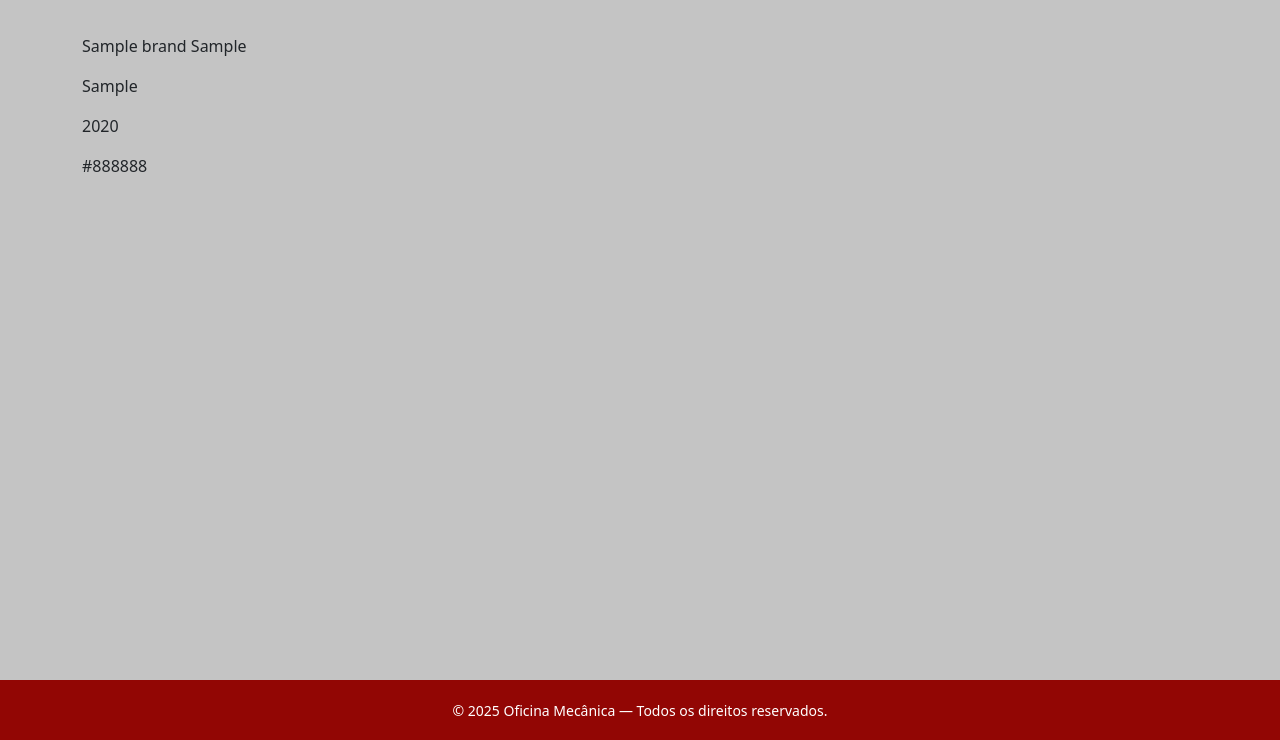
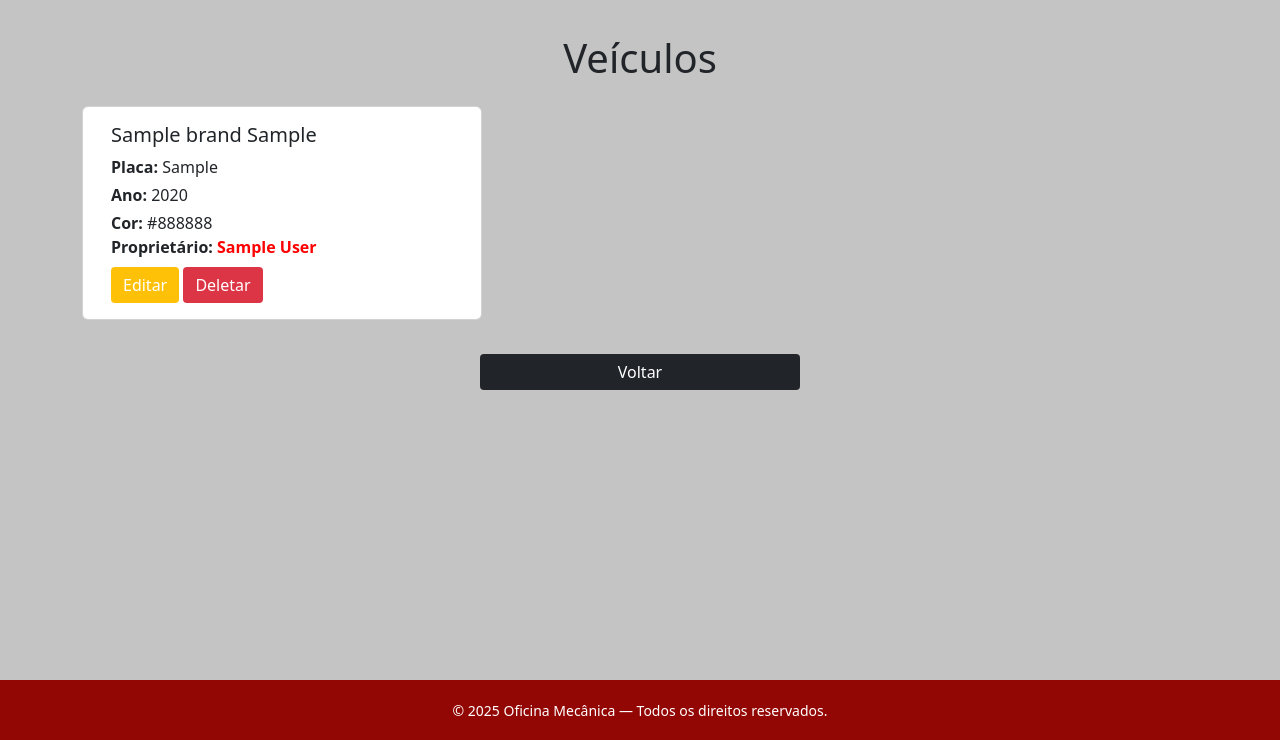
Before and after one commit to kauacavalcante24/autogestor, a Django app: page /veiculos/ in a window 1280 px wide. Shown: the part 60-800 px from the top of the page. Run offline with Django 5.2, Linux system fonts and the light colour scheme; tables that the repository leaves empty hold one stand-in row (values such as "Sample post").

Commit message:
feat: move create vehicle template to home, style vehicle list and links

```diff
--- a/customer/templates/customer_create.html
+++ b/customer/templates/customer_create.html
@@ -38,10 +38,6 @@
             {{ form.cpf.errors }}
         </div>
 
-        <div class="mb-3">
-            <a href="{% url 'vehicle_create' %}" class="btn-success-custom">Cadastrar Veículo</a>
-        </div>
-
         <div class="d-row text-center gap-2">
             <input type="submit" value="Cadastrar" class="btn btn-primary" id="btn-primary">
             <a href="{% url 'inicial' %}" class="btn btn-danger">Voltar</a>
--- a/maintenances/templates/maintenance_detail.html
+++ b/maintenances/templates/maintenance_detail.html
@@ -14,7 +14,7 @@
         <div class="mb-3">
             <div class="d-flex" style="justify-content: space-between;" >
                 <p><strong>Data de Entrada:</strong> {{ object.entry_date|date:"d/m/y \à\s\ H:i" }}</p>
-                <p><strong>Proprietário:</strong> <a href="{% url 'customer_detail' object.vehicle.owner.id %}" style="text-decoration: none;">{{ object.vehicle.owner }}</a></p>
+                <p><strong>Proprietário:</strong> <a href="{% url 'customer_detail' object.vehicle.owner.id %}" class="links">{{ object.vehicle.owner }}</a></p>
             </div>
             <div class="d-flex" style="justify-content: space-between;" >
                 {% if object.status == 'in_progress' %}
--- a/static/css/custom.css
+++ b/static/css/custom.css
@@ -97,3 +97,13 @@
 .btn-warning-custom:hover {
     background-color: #765a04;
 }
+
+.links {
+    text-decoration: none;
+    color: red;
+    font-weight: bold;
+}
+
+.links:hover {
+    color: rgb(160, 0, 0);
+}
--- a/vehicles/templates/vehicle_create.html
+++ b/vehicles/templates/vehicle_create.html
@@ -92,7 +92,7 @@
         </div>
         <div class="d-row text-center gap-2 mt-3">
             <input type="submit" class="btn btn-primary" value="Cadastrar" id="btn-primary">
-            <a href="{% url 'customer_create' %}" class="btn btn-danger">Voltar</a>
+            <a href="{% url 'inicial' %}" class="btn btn-danger">Voltar</a>
         </div>
     </form>
 </div>
--- a/vehicles/templates/vehicles.html
+++ b/vehicles/templates/vehicles.html
@@ -5,12 +5,31 @@
 {% endblock %}
 
 {% block content %}
-    {% for obj in vehicles %}
-        <p>{{ obj.brand }} {{ obj.model }}</p>
-        <p>{{ obj.plate }}</p>
-        <p>{{ obj.year }}</p>
-        <p>{{ obj.color }}</p>
-    {% empty %}
-        <p>Não há veículos cadastrados</p>
-    {% endfor %}
+<link rel="stylesheet" href="{% static 'css/custom.css' %}">
+
+<div class="container">
+    <div class="text-center mb-4">
+        <h1>Veículos</h1>
+    </div>
+    <div class="row" style="justify-content: space-between">
+        {% for obj in vehicles %}
+            <div class="card" style="width: 25rem; margin-bottom: 10px;">
+                <div class="card-body">
+                    <h5 class="card-title">{{ obj.brand }} {{ obj.model }}</h5>
+                    <p class="mb-1"><strong>Placa:</strong> {{ obj.plate }}</p>
+                    <p class="mb-1"><strong>Ano:</strong> {{ obj.year }}</p>
+                    <p class="mb-0"><strong>Cor:</strong> {{ obj.color }}</p>
+                    <p class="mb-0"><strong>Proprietário:</strong><a href="{% url 'customer_detail' obj.owner.id %}" class="links"> {{ obj.owner }}</a></p>
+                    <a href="#" class="btn-warning-custom mt-2">Editar</a>
+                    <a href="#" class="btn-danger-custom mt-2">Deletar</a>
+                </div>
+            </div>
+        {% empty %}
+            <p class="mt-4 text-start">Não há veículos cadastrados</p>
+        {% endfor %}
+    </div>
+    <div class="d-grid gap-2 col-6 mx-auto mt-4" style="width: 20rem;">
+        <a href="{% url 'inicial' %}" class="btn-dark-custom">Voltar</a>
+    </div>
+</div>
 {% endblock %}
```
